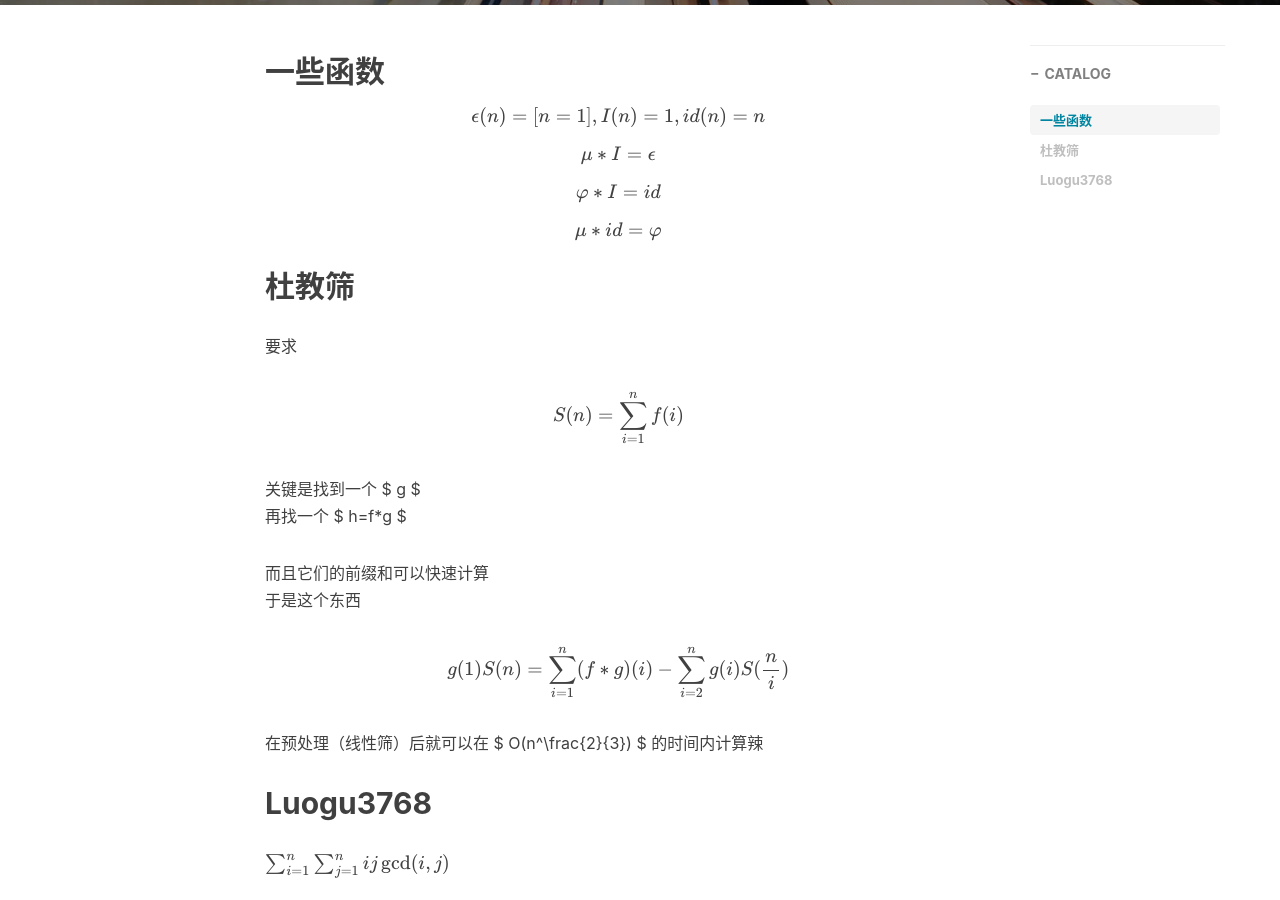
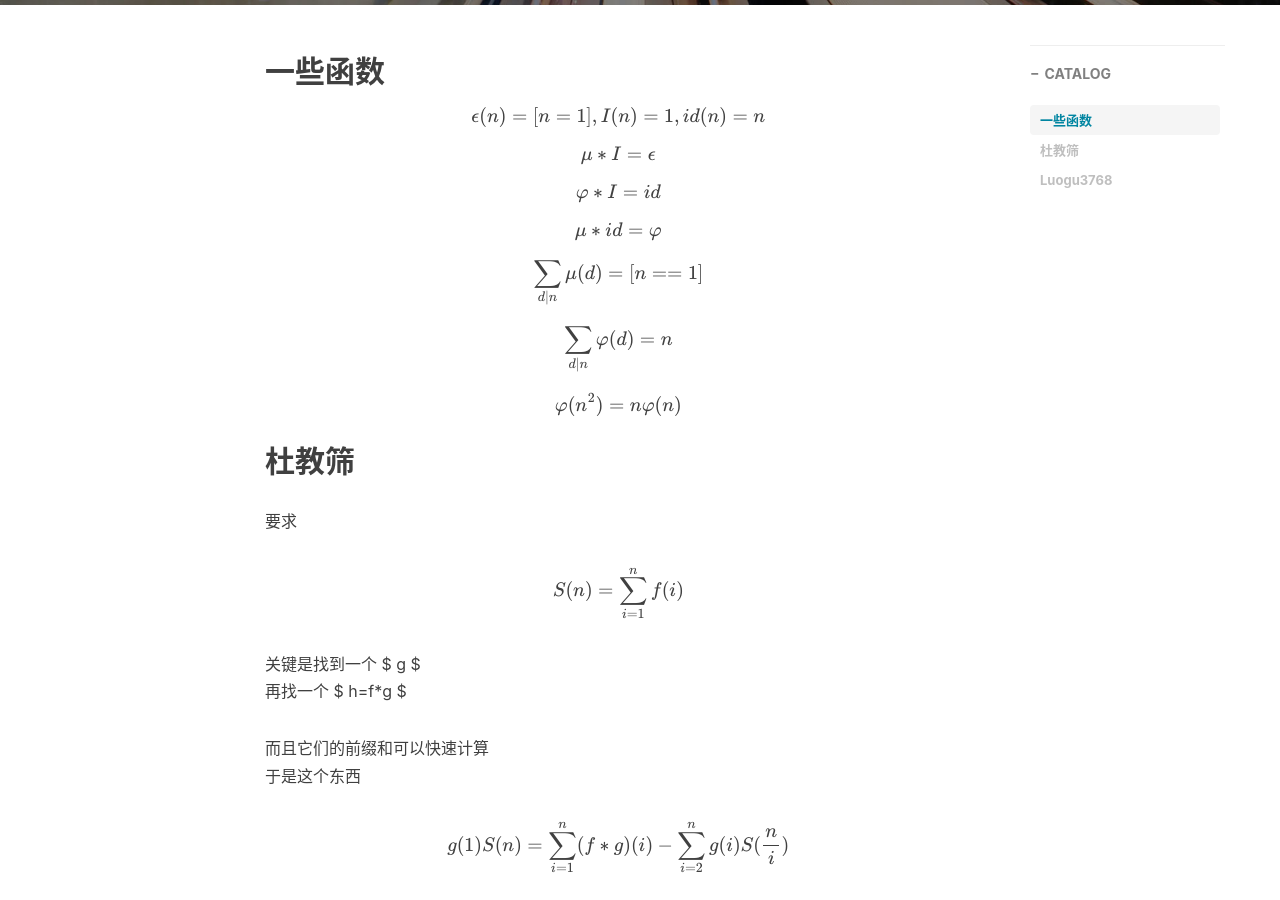
Before and after one commit to zhengyucheng/zhengyucheng.github.io, a Jekyll site: the page built from _posts/2018-11-21-杜教筛.md, in a window 1280 px wide and 900 px high, scrolled down 519 px. Built offline with Jekyll 4.4.1, drawn with Linux system fonts in a browser that asks for light colours; nearby versions of some CDN libraries; formulas are drawn with MathJax 3; a script that is not in the unit is left out; comment, search, counter and statistics services are not loaded.

Commit message:
Update 2018-11-21-杜教筛.md

```diff
--- a/_posts/2018-11-21-杜教筛.md
+++ b/_posts/2018-11-21-杜教筛.md
@@ -28,7 +28,17 @@ $$
 \mu*id=\varphi
 $$
 
+$$
+\sum_{d|n}\mu(d)=[n==1]
+$$
 
+$$
+\sum_{d|n}\varphi(d)=n
+$$
+
+$$
+\varphi(n^2)=n\varphi(n)
+$$
 
 
 ## 杜教筛
```
